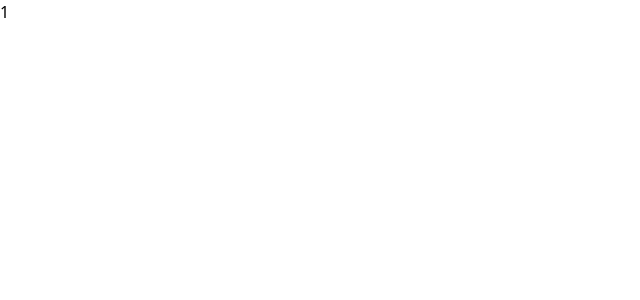
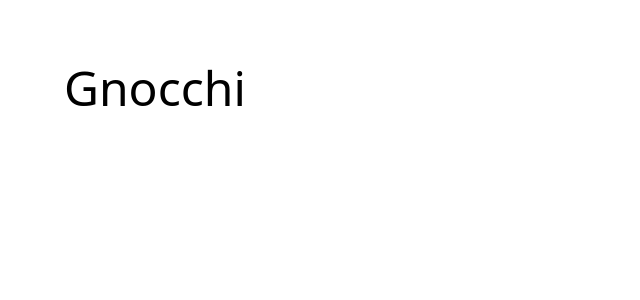
Before and after one commit to MatterStore/recipeStore, a React (Create React App) app in the folder frontend/: page /recipe/1 in a window 1280 px wide. Shown: the top 300 px of the page, without its empty margins (0-640 px from the left). Built offline with nearby package versions, Linux system fonts and the light colour scheme.

Commit message:
MS-22: Placeholder for recipe viewing

```diff
--- a/frontend/src/containers/Recipe/Recipe.jsx
+++ b/frontend/src/containers/Recipe/Recipe.jsx
@@ -1,13 +1,19 @@
 import { useParams } from "react-router-dom";
+import Header from "../../components/Header";
 
 export default function Recipe(props) {
   let params = useParams();
   let recipeId = params.recipeId;
 
+  const getRecipe = (recipeId) => {
+    return ["Gnocchi", "Ratatouille"][recipeId-1]
+  }
+
+  const recipe = getRecipe(params.recipeId);
+
   return (
-    <div>
-      <h1>{props.name}</h1>
-      {recipeId}
+    <div className="p-16">
+      <Header>{recipe}</Header>
     </div>
   );
 };
```
